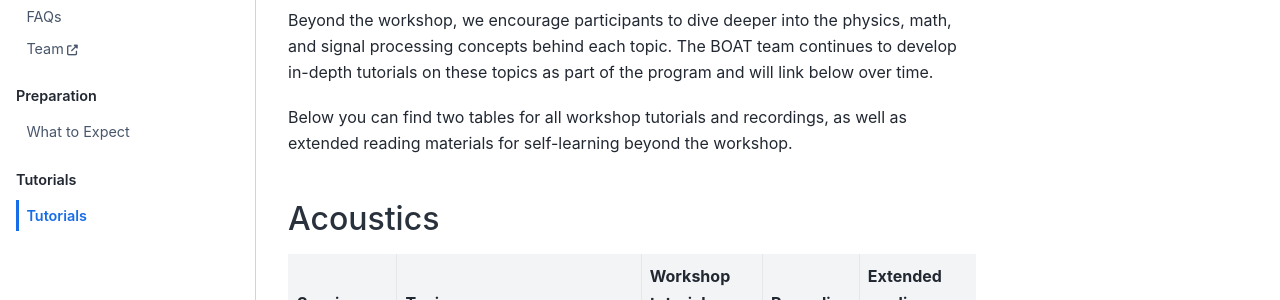
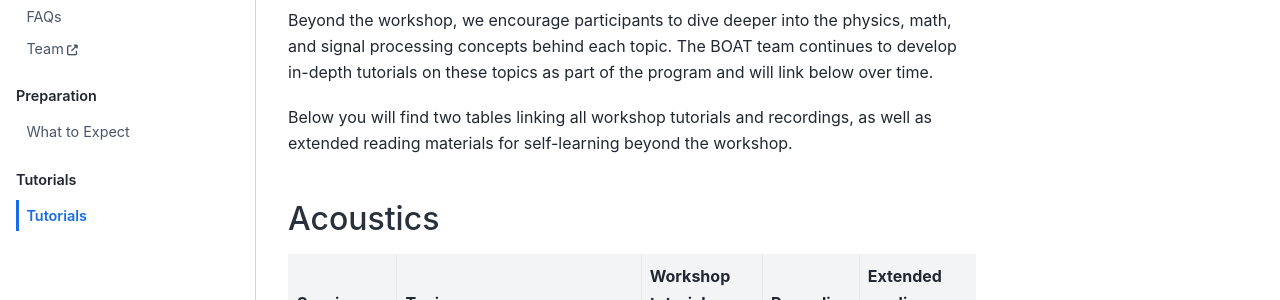
Before and after one commit to BOAT-ocean-acoustics/boat-website, a Jupyter Book: the page built from book/tutorials/index.md, in a window 1280 px wide and 900 px high. Shown: the part 305-605 px from the top of the window. Built offline with Jupyter Book 1.0.4 settings and Sphinx 7.4.7 and the Sphinx Book theme 1.1.4, drawn with Linux system fonts in a browser that asks for light colours; pages that are not in the unit, such as notebooks, are missing from menus.

Commit message:
small tweaks

```diff
--- a/book/tutorials/index.md
+++ b/book/tutorials/index.md
@@ -4,7 +4,8 @@ During the BOAT workshop, we will focus on developing physical intuitions behind
 
 Beyond the workshop, we encourage participants to dive deeper into the physics, math, and signal processing concepts behind each topic. The BOAT team continues to develop in-depth tutorials on these topics as part of the program and will link below over time.
 
-Below you can find two tables for all workshop tutorials and recordings, as well as extended reading materials for self-learning beyond the workshop.
+Below you will find two tables linking all workshop tutorials and recordings, as well as extended reading materials for self-learning beyond the workshop.
+
 
 ## Acoustics
 | Session | Topics | Workshop tutorials | Recording | Extended readings |
@@ -14,6 +15,7 @@ Below you can find two tables for all workshop tutorials and recordings, as well
 | Propagation| <ul> <li>Free space propagation</li> <li>Impacts of the medium: sound speed, attenuation</li> <li>Reflection and transmission</li> <li>Ocean propagation</li> </ul> |  |
 | Scattering | <ul> <li>Scattering cross section, target strength</li> <li>Discrete scatterers</li> <li>Surface scattering</li> <li>Volume scattering</li> </ul> |  |
 
+
 ## Technical primers
 | Session | Topics | Workshop tutorials | Recording | Extended readings |
 | ----- | --------- | ----- | --------- | --------- |
```
